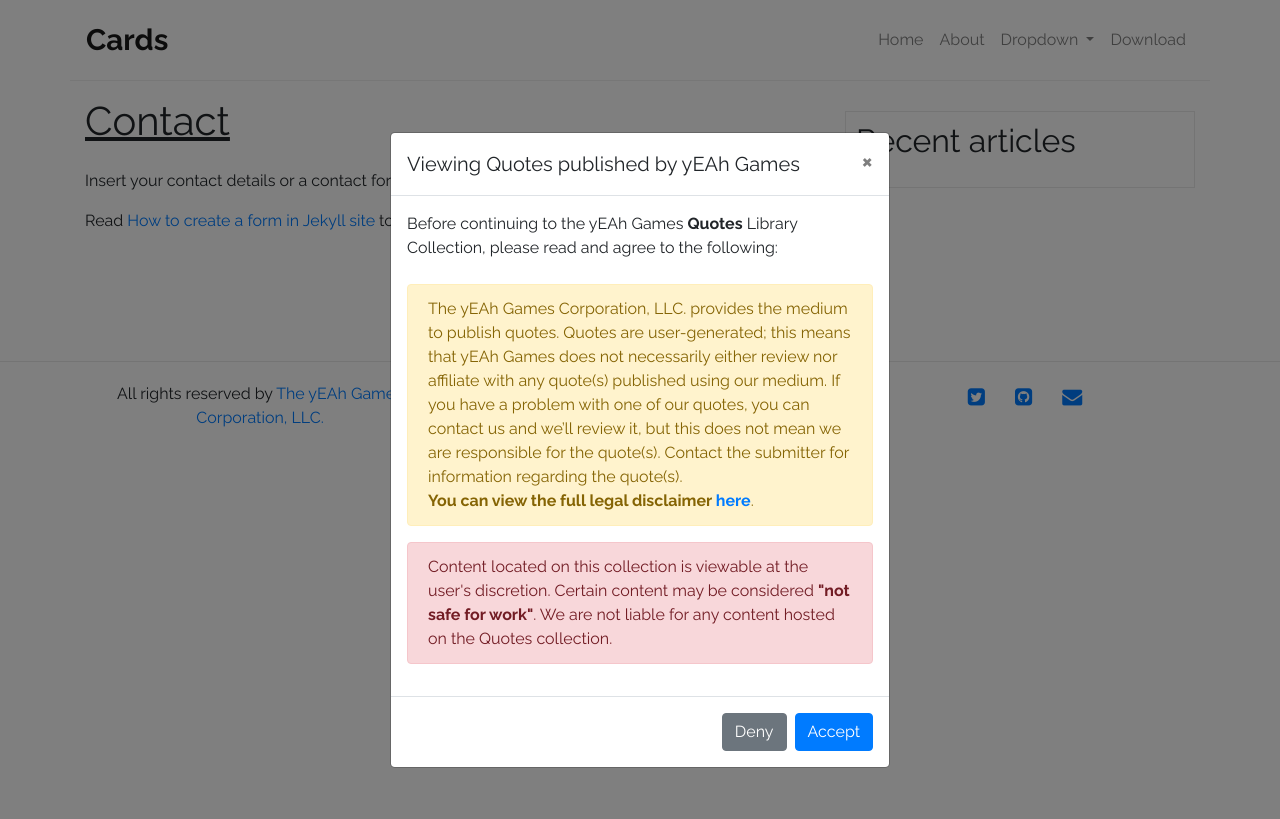
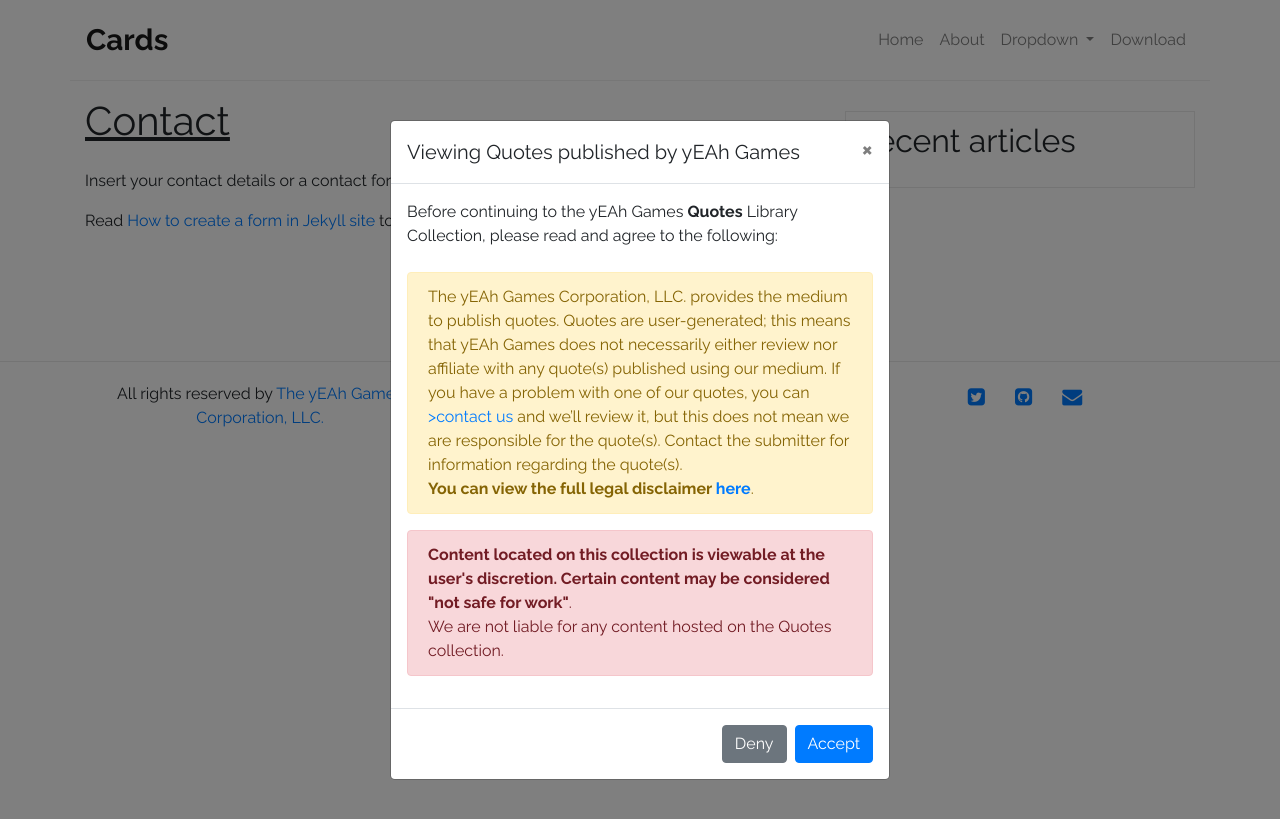
Before and after one commit to yEAh-Games/legacy-ps, a Jekyll site: the page built from contact.md, in a window 1280 px wide. Shown: the top 819 px of the page. Built offline with Jekyll 4.4.1, drawn with Linux system fonts in a browser that asks for light colours.

```diff
--- a/_includes/navigation.html
+++ b/_includes/navigation.html
@@ -23,10 +23,10 @@
         <br>
         <br>
         <div class="alert alert-warning" role="alert">
-          The yEAh Games Corporation, LLC. provides the medium to publish quotes. Quotes are user-generated; this means that yEAh Games does not necessarily either review nor affiliate with any quote(s) published using our medium. If you have a problem with one of our quotes, you can contact us and we’ll review it, but this does not mean we are responsible for the quote(s). Contact the submitter for information regarding the quote(s). <br><b>You can view the full legal disclaimer <a href="https://library.yeahgames.net/posts/quote-disclaimer">here</a></b>.
+          The yEAh Games Corporation, LLC. provides the medium to publish quotes. Quotes are user-generated; this means that yEAh Games does not necessarily either review nor affiliate with any quote(s) published using our medium. If you have a problem with one of our quotes, you can <a href="https://yeahgames.net/contact">>contact us</a> and we’ll review it, but this does not mean we are responsible for the quote(s). Contact the submitter for information regarding the quote(s). <br><b>You can view the full legal disclaimer <a href="https://library.yeahgames.net/posts/quote-disclaimer">here</a></b>.
         </div>
         <div class="alert alert-danger" role="alert">
-          Content located on this collection is viewable at the user's discretion. Certain content may be considered <b>"not safe for work"</b>. We are not liable for any content hosted on the Quotes collection.
+          <b>Content located on this collection is viewable at the user's discretion. Certain content may be considered "not safe for work"</b>.<br> We are not liable for any content hosted on the Quotes collection.
         </div>
       </div>
       <div class="modal-footer">
--- a/index.html
+++ b/index.html
@@ -13,8 +13,8 @@ layout: default
             {% if post.image %}
             <style>
               .box {
-                width: 40%;
-                height: 200px;
+                width: 95%;
+                height: 95%;
               }
               img {
                 width: 100%;
```
